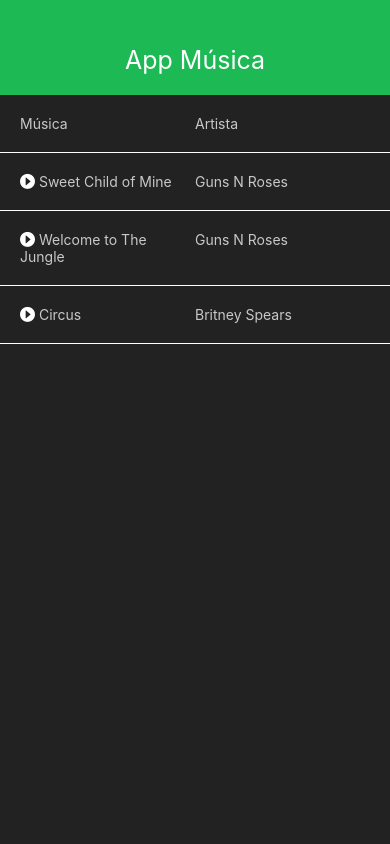
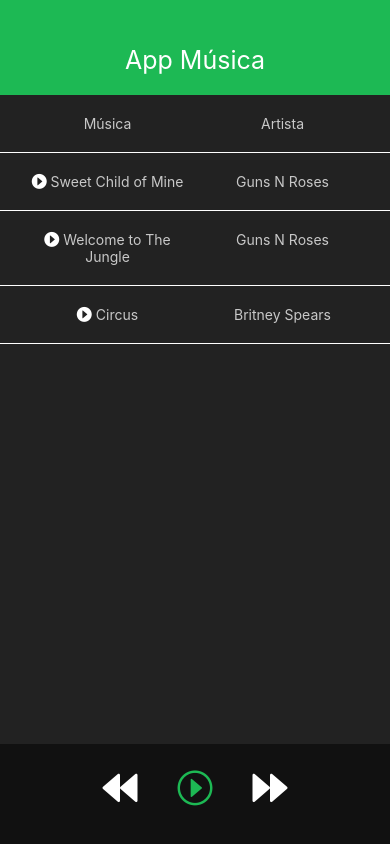
Before and after one commit to igBFranco/app_musica, a React Native app: screen / in a window 390 px wide. Built offline with nearby package versions, Linux system fonts and the light colour scheme.

Commit message:
Adicionando Player

```diff
--- a/App.js
+++ b/App.js
@@ -3,6 +3,7 @@
 import { ScrollView, StyleSheet, Text, TouchableOpacity, View } from 'react-native';
 import { Audio } from 'expo-av';
 import { AntDesign } from '@expo/vector-icons';
+import Player from './Player.js'
 
 export default function App() {
 
@@ -65,6 +66,7 @@
 
 
   return (
+    <View style={{flex:1}}>
       <ScrollView style={styles.container}>
         <StatusBar style={'light'}/>
         <View style={styles.header}>
@@ -72,8 +74,8 @@
         </View>
 
         <View style={styles.table}>
-          <Text style={styles.textNotSelected}>Música</Text>
-          <Text style={styles.textNotSelected}>Artista</Text>
+            <Text style={styles.tableText}>Música</Text>
+            <Text style={styles.tableText}>Artista</Text>
         </View>
 
         {
@@ -103,7 +105,12 @@
           })
         }
 
+          <View style={{paddingBottom:200}}>
+
+          </View>
       </ScrollView>
+      <Player></Player>
+    </View>
   );
 }
 
@@ -124,12 +131,19 @@
     borderBottomColor:'white',
     borderBottomWidth:1,
   },
+  tableText:{
+    width:'50%',
+    color:'rgb(200,200,200)',
+    textAlign:'center'
+  },
   textNotSelected:{
     width:'50%',
     color:'rgb(200,200,200)',
+    textAlign:'center'
   },
   textSelected:{
     width:'50%',
     color:'#1DB954',
+    textAlign:'center'
   },
 });
--- /dev/null
+++ b/Player.js
@@ -0,0 +1,39 @@
+import { StatusBar } from 'expo-status-bar';
+import React, { useState } from 'react';
+import { ScrollView, StyleSheet, Text, TouchableOpacity, View } from 'react-native';
+import { AntDesign } from '@expo/vector-icons';
+
+
+export default function Player() {
+    return(
+        <View style={styles.player}>
+            <TouchableOpacity style={{marginRight:20, marginLeft:20}}>
+                <AntDesign name="banckward" size={35} color="white"></AntDesign>
+            </TouchableOpacity>
+            <TouchableOpacity style={{marginRight:20, marginLeft:20}}>
+                <AntDesign name="playcircleo" size={35} color="#1DB954"></AntDesign>
+            </TouchableOpacity>
+            <TouchableOpacity style={{marginRight:20, marginLeft:20}}>
+                <AntDesign name="forward" size={35} color="white"></AntDesign>
+            </TouchableOpacity>
+        </View>
+    );
+}
+
+const styles = StyleSheet.create({
+    player: {
+        width:'100%',
+        height:100,
+        position:'absolute',
+        bottom:0,
+        left:0,
+        zIndex:999,
+        backgroundColor:'#111',
+        alignContent:'center',
+        justifyContent: 'center',
+        flexDirection:'row',
+        padding:25,
+    },
+
+
+});
```
Lines whose indentation alone changed are shown as unchanged.
